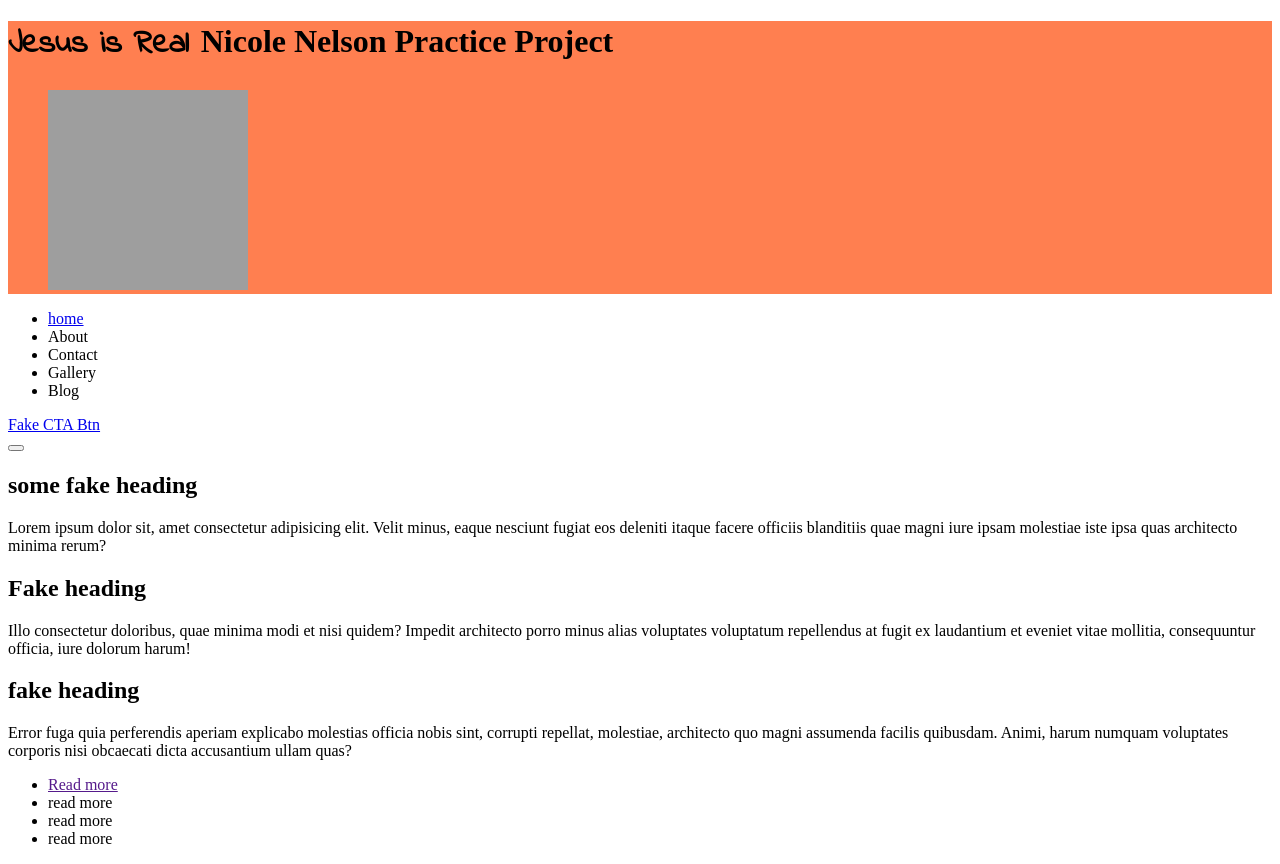
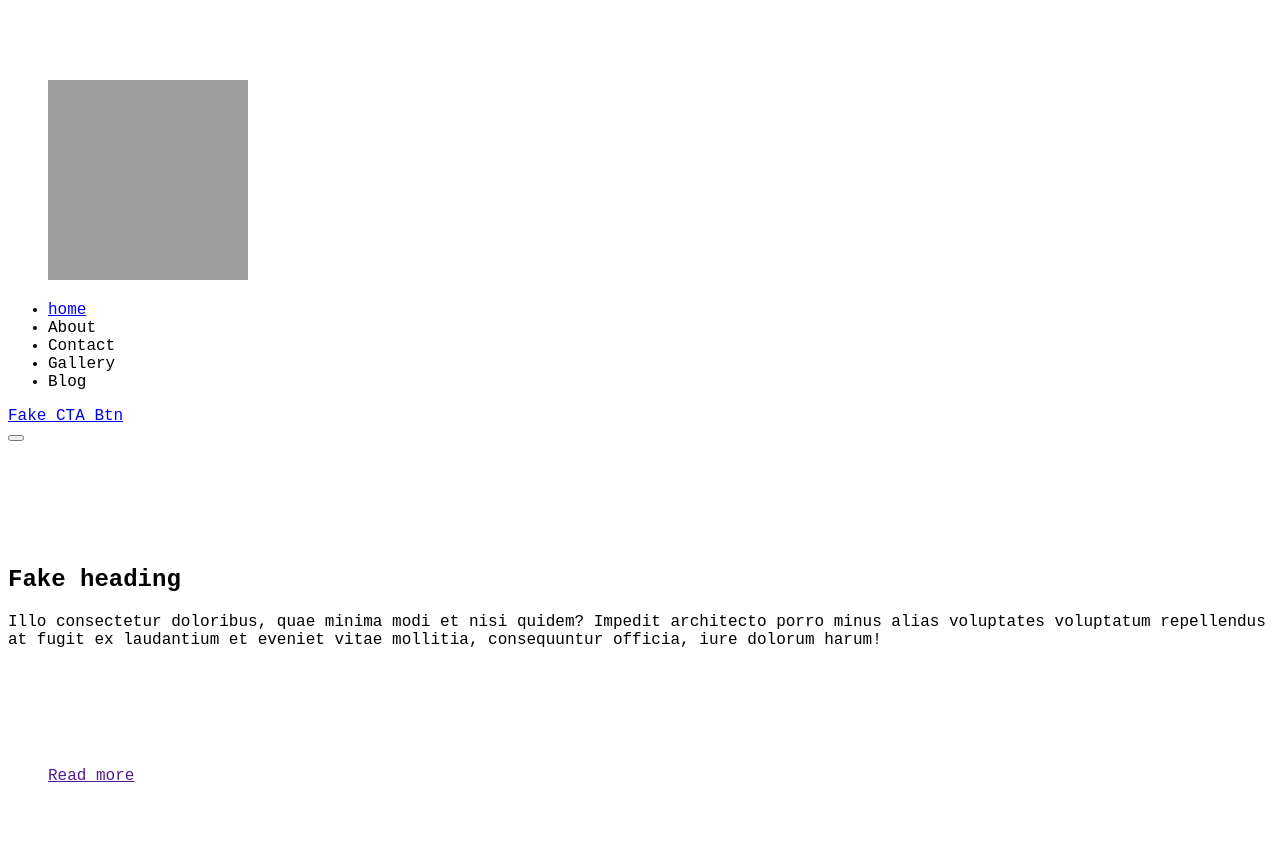
Before and after one commit to Tagpoetry/NicoleNelson, a website: page index.html in a window 1280 px wide. Drawn offline with Linux system fonts and the light colour scheme; grey boxes are pictures that could not be loaded.

Commit message:
add styles css

```diff
--- a/style.css
+++ b/style.css
@@ -1,22 +1,51 @@
-h1::before {
-    content: 'Jesus is Real ';
-    font-family: 'Indie Flower', cursive;
-    }
+:root {
 
-    #another-test{
-        background-color: rgb(255, 0, 119)
-    }
-.test-class{ background-color: crimson}
+
+    --primary: #00caee;
+
+    --primary-variant: #3700b3;
+
+    --secondary: #03dac6;
+
+    --secondary-variant: #018786;
+
+    --background: #fff;
+
+    --error: #008db0;
+
+    --primary-text: #fff;
+
+    --secondary-text: #000;
+
+    --base-spacing: 8px;
+
+    --border-primary: solid var(--primary-variant) 3px;
+
+    --border-secondary: solid var(--secondary-variant) 3px;
+}
+body { font-family: 'Courier New', Courier, monospace}
+background-color:--background;
+}
+
+h1 {
+    margin: calc(var(--base-spacing)*2);
+}
+header,
+section:nth-of-type(odd),
+footer {
+backgriund: var(--primary);
+color:var(--primary-text);
+
+}
+nav,
+section:nth-of-type(even) {
+       background-color: rgb(255, 0, 119)
 header{ background-color:coral
 }
-
-:root{
---primary:#03DAC6;
---primary-variant:#018786;
---secondary:#3700B3;
---secondary-variant:#6200EE;
---base-spacing: 8px
-
+nav {
+    border-top: var(--border-secondary);
+    border-bottom: var(--border-secondary);
+}
 
 
 
```
